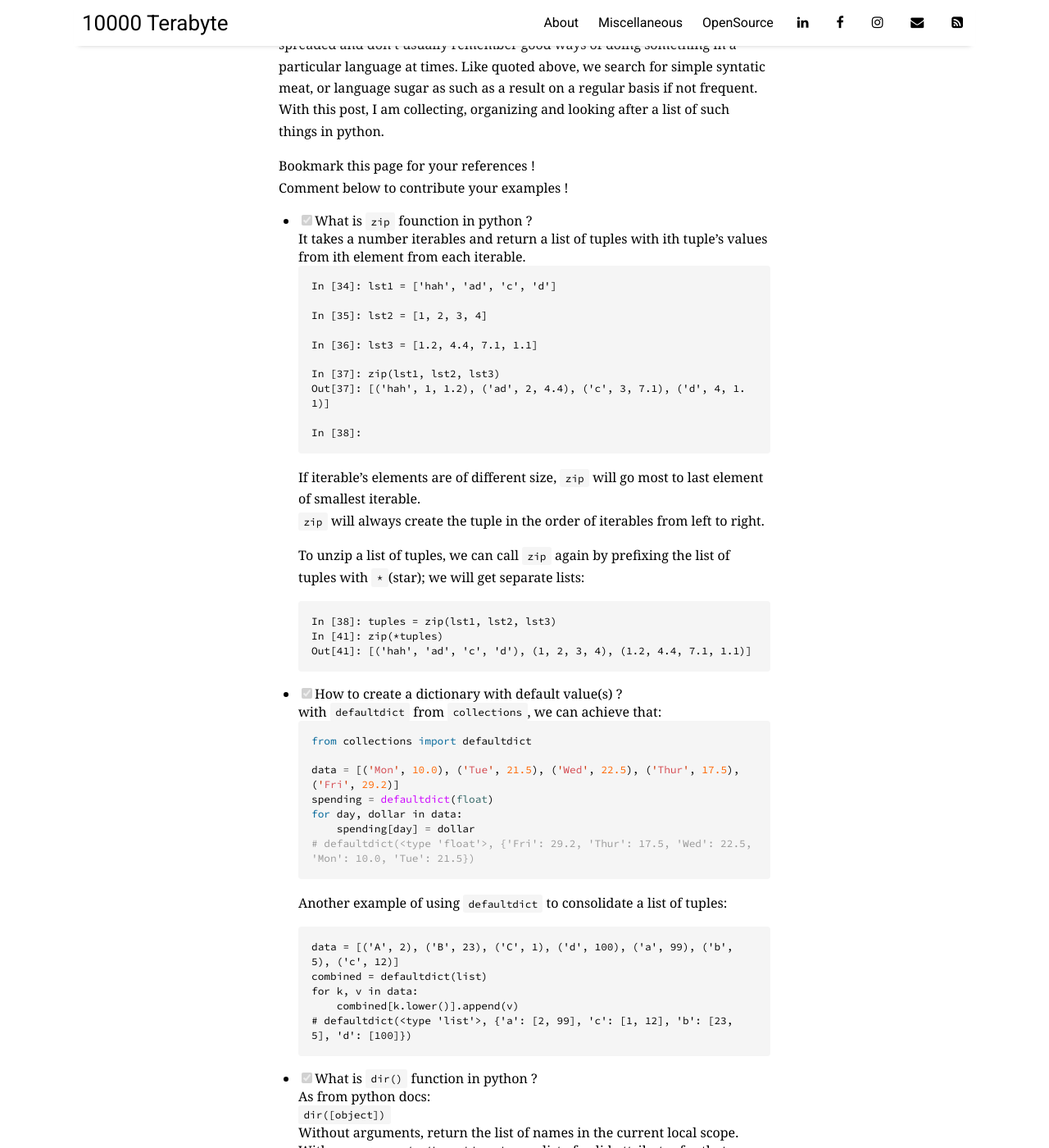
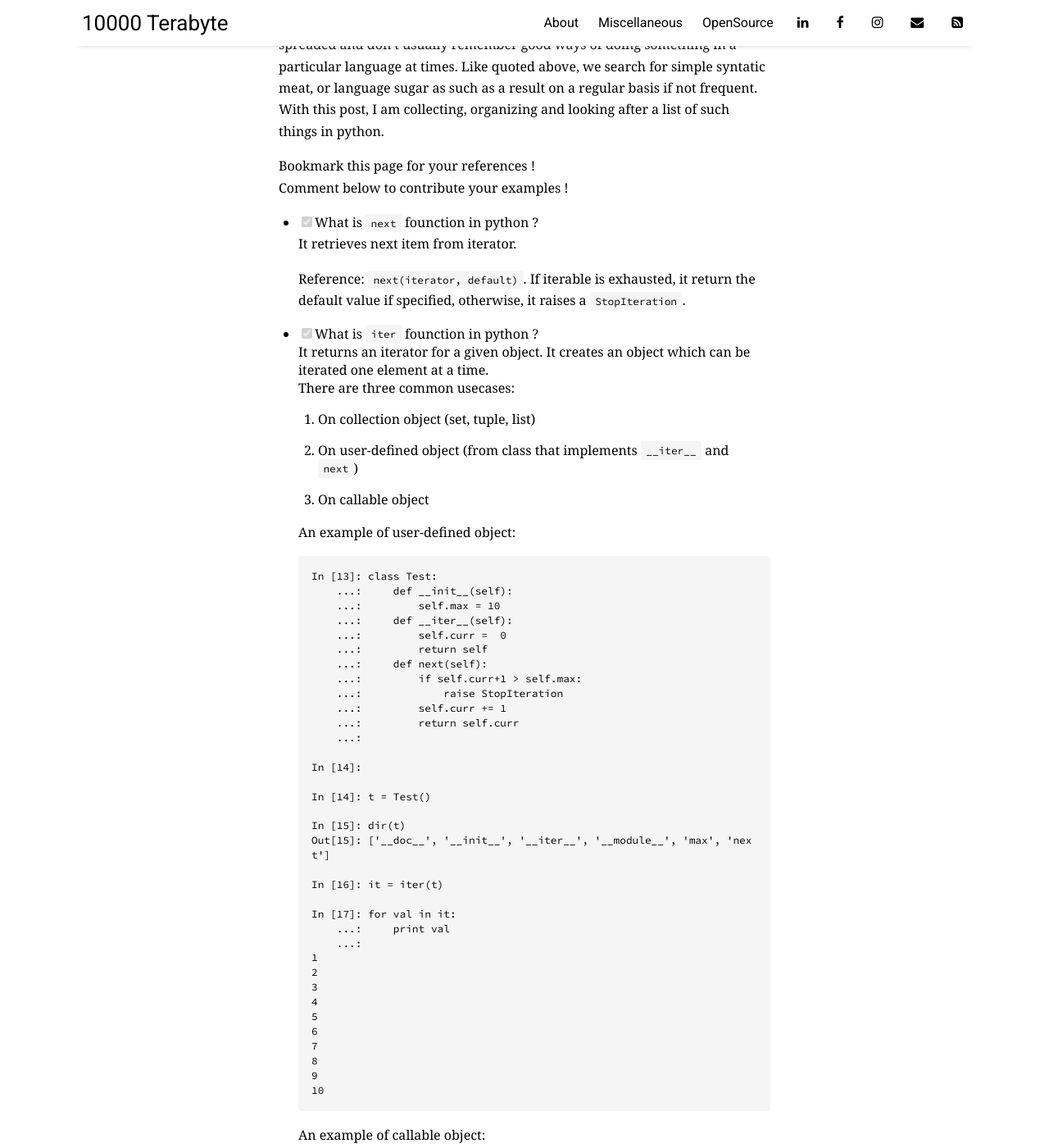
Before and after one commit to 10000TB/10000TB.github.io, a Jekyll site: the page built from _posts/2018-03-12-blog-series-python-A-Curated-List-Those-Python-How-To-You-Search-Frequently-in-Your-Daily-Programming.md, in a window 1280 px wide and 1400 px high, scrolled down 535 px. Shown: the whole window at 82% size. Built offline with Jekyll 4.4.1, drawn with Linux system fonts in a browser that asks for light colours; nearby versions of some CDN libraries; comment, search, counter and statistics services are not loaded; some of the changed text lies outside the part shown.

Commit message:
Added a lot of entries.

````diff
--- a/_posts/2018-03-12-blog-series-python-A-Curated-List-Those-Python-How-To-You-Search-Frequently-in-Your-Daily-Programming.md
+++ b/_posts/2018-03-12-blog-series-python-A-Curated-List-Those-Python-How-To-You-Search-Frequently-in-Your-Daily-Programming.md
@@ -14,6 +14,67 @@ Often times, when we work with different languages, our attentionn is spreaded a
 Bookmark this page for your references !
 Comment below to contribute your examples !
 
+- [x] What is `next` founction in python ?
+  It retrieves next item from iterator.
+
+  Reference: `next(iterator, default)`. If iterable is exhausted, it return the default value if specified, otherwise, it raises a `StopIteration`.
+
+- [x] What is `iter` founction in python ?
+  It returns  an iterator for a given object. It creates an object which can be iterated one element at a time.
+  There are three common usecases:
+  1. On collection object (set, tuple, list)
+  2. On user-defined object (from class that implements `__iter__` and `next`)
+  3. On callable object
+
+  An example of user-defined object:
+  ```
+  In [13]: class Test:
+      ...:     def __init__(self):
+      ...:         self.max = 10
+      ...:     def __iter__(self):
+      ...:         self.curr =  0
+      ...:         return self
+      ...:     def next(self):
+      ...:         if self.curr+1 > self.max:
+      ...:             raise StopIteration
+      ...:         self.curr += 1
+      ...:         return self.curr
+      ...:
+
+  In [14]:
+
+  In [14]: t = Test()
+
+  In [15]: dir(t)
+  Out[15]: ['__doc__', '__init__', '__iter__', '__module__', 'max', 'next']
+
+  In [16]: it = iter(t)
+
+  In [17]: for val in it:
+      ...:     print val
+      ...:
+  1
+  2
+  3
+  4
+  5
+  6
+  7
+  8
+  9
+  10
+  ```
+  An example of callable object:
+  ```
+  In [33]: with open('./test.log') as f:
+      ...:     for line in iter(f.readline, ''):
+      ...:         print line
+      ...:
+  Out [33]:
+  test line 1
+  test line2
+  line 3
+  ```
 
 - [x] What is `zip` founction in python ?
   It takes a number iterables and return a list of tuples with ith tuple's values from ith element from each iterable.
````
